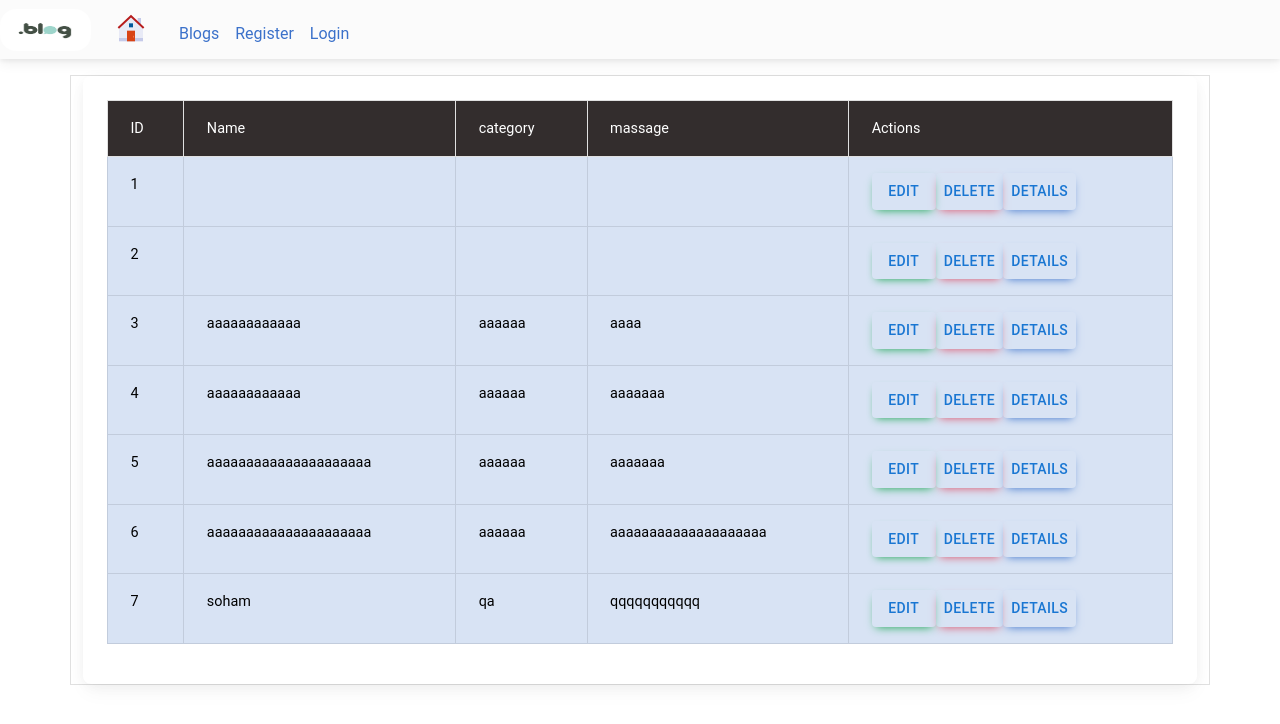
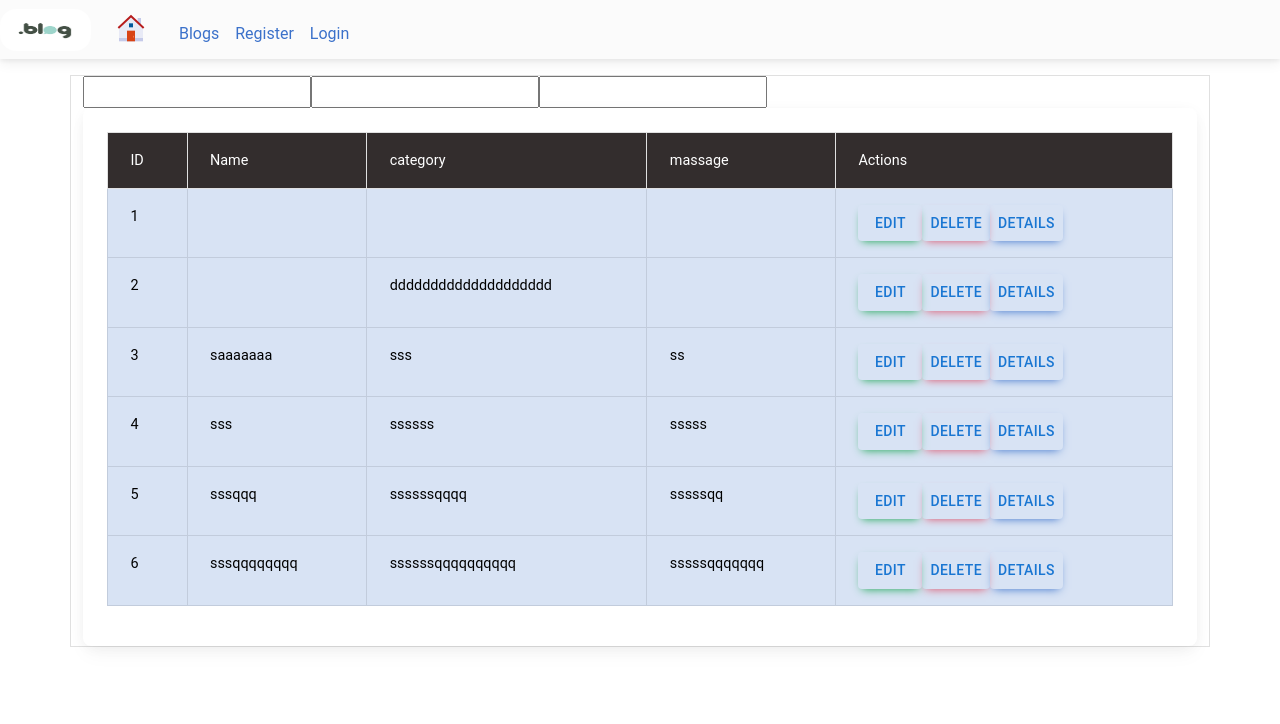
Before and after one commit to Miten-kumar/blogg-app, a React (Create React App) app: page /blog in a window 1280 px wide. Shown: the top 724 px of the page. Built offline with nearby package versions, Linux system fonts and the light colour scheme; data requests are answered from the project's data file.

Commit message:
"updation modal"

```diff
--- a/db.json
+++ b/db.json
@@ -8,39 +8,33 @@
     },
     {
       "name": "",
-      "email": "",
+      "email": "dddddddddddddddddddd",
       "password": "",
       "id": 2
     },
     {
-      "name": "aaaaaaaaaaaa",
-      "email": "aaaaaa",
-      "password": "aaaa",
+      "name": "saaaaaaa",
+      "email": "sss",
+      "password": "ss",
       "id": 3
     },
     {
-      "name": "aaaaaaaaaaaa",
-      "email": "aaaaaa",
-      "password": "aaaaaaa",
+      "name": "sss",
+      "email": "ssssss",
+      "password": "sssss",
       "id": 4
     },
     {
-      "name": "aaaaaaaaaaaaaaaaaaaaa",
-      "email": "aaaaaa",
-      "password": "aaaaaaa",
+      "name": "sssqqq",
+      "email": "ssssssqqqq",
+      "password": "sssssqq",
       "id": 5
     },
     {
-      "name": "aaaaaaaaaaaaaaaaaaaaa",
-      "email": "aaaaaa",
-      "password": "aaaaaaaaaaaaaaaaaaaa",
+      "name": "sssqqqqqqqq",
+      "email": "ssssssqqqqqqqqqq",
+      "password": "sssssqqqqqqq",
       "id": 6
-    },
-    {
-      "name": "soham",
-      "email": "qa",
-      "password": "qqqqqqqqqqq",
-      "id": 7
     }
   ],
   "User": [
--- a/src/Blog/UI/DisplayData.jsx
+++ b/src/Blog/UI/DisplayData.jsx
@@ -33,10 +33,10 @@ const EmpListing = (props) => {
     fetch("http://localhost:8000/employee")
       .then((res) => {
         return res.json();
+
       })
       .then((resp) => {
         empdatachange(resp);
-        console.warn(setname(resp[0].name));
       })
       .catch((err) => {
         console.log(err.message);
@@ -52,6 +52,11 @@ const EmpListing = (props) => {
   };
   return (
     <div className="container my-3 border ">
+    <>
+<input value={name}></input>
+<input value={email}></input>
+<input value={password}></input>
+    </>
 
       <div className="card">
         {/* ADD BUTTON................... */}
```
